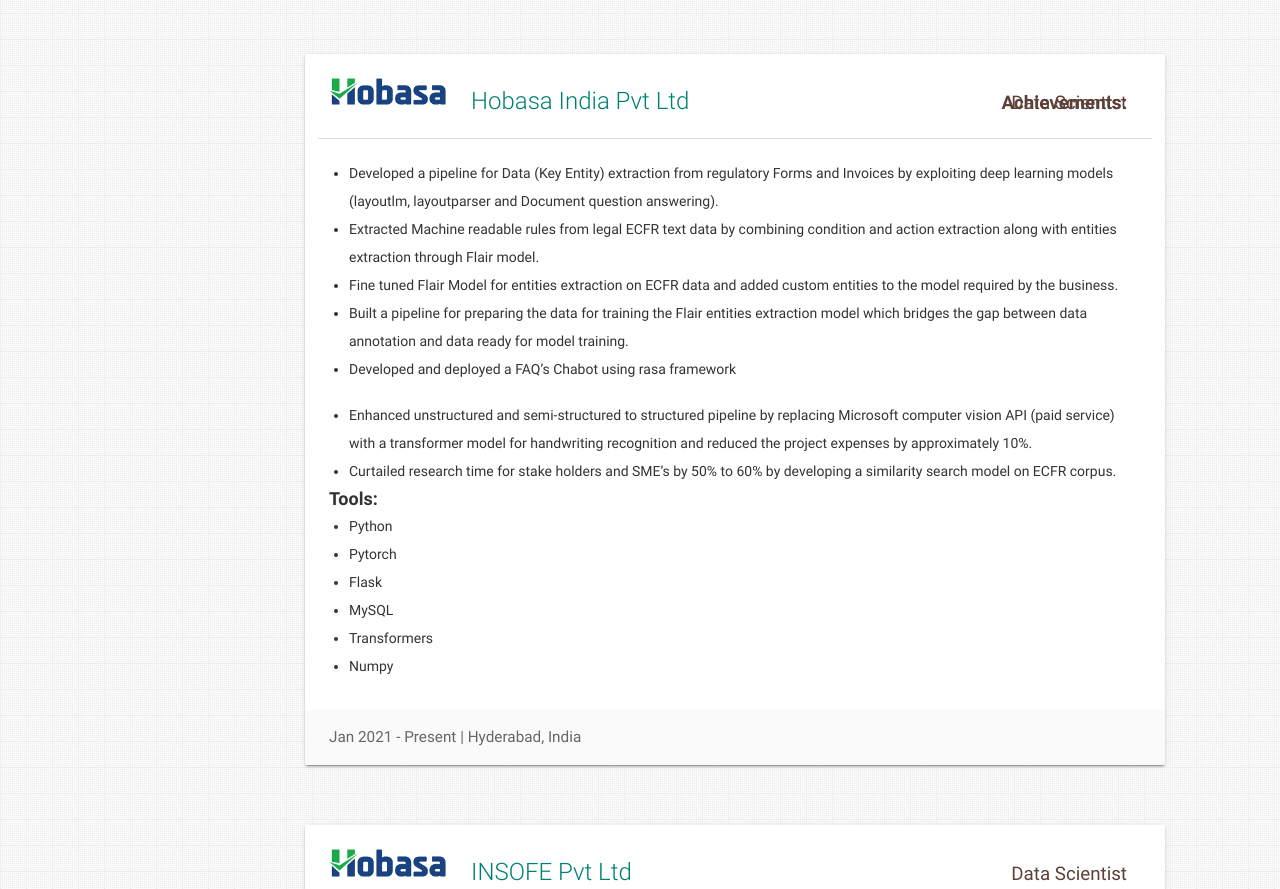
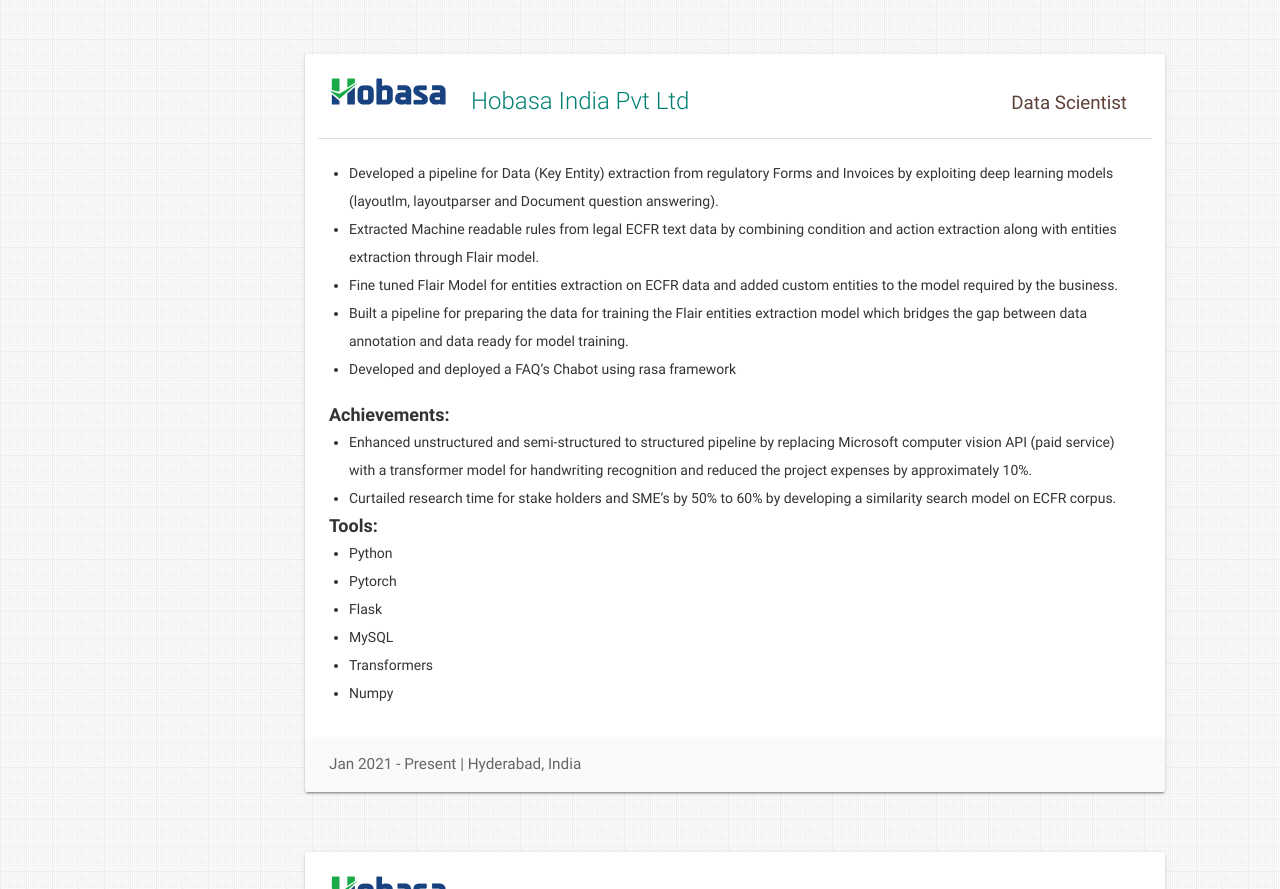
Before and after one commit to ghouse444/ghouse444.gtihub.io, a plain HTML site: page index.html in a window 1280 px wide. Shown: the part 1755-2644 px from the top of the page. Drawn offline with nearby package versions, Linux system fonts and the light colour scheme.

Commit message:
Add files via upload

```diff
--- a/index.html
+++ b/index.html
@@ -331,13 +331,14 @@ data ready for model training.</li>
             </ul>
 			<ul>
 
-                <b class="role brown-text text-darken-2">Achievements:</b>
 
-			  <li>Enhanced unstructured and semi-structured to structured pipeline by
+            <b>Achievements:</b>
+
+			<li>Enhanced unstructured and semi-structured to structured pipeline by
 replacing Microsoft computer vision API (paid service) with a
 transformer model for handwriting recognition and reduced the
 project expenses by approximately 10%.</li>
-				<li>Curtailed research time for stake holders and SME’s by 50% to 60% by
+			<li>Curtailed research time for stake holders and SME’s by 50% to 60% by
 developing a similarity search model on ECFR corpus.</li>
 
                 <b>Tools:</b> <li> Python</li>
```
